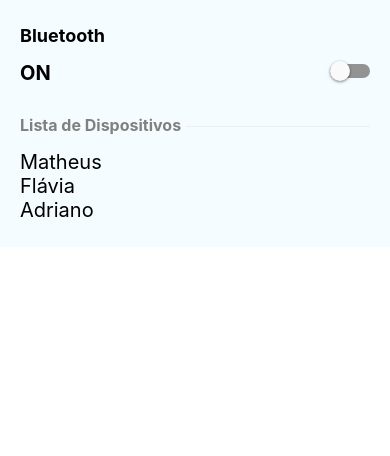
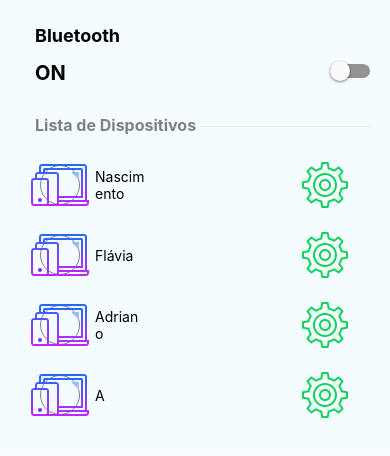
Before and after one commit to MatheusNascimento99/Evtech, a React Native app: screen / in a window 390 px wide. Shown: the top 456 px of the page. Built offline with nearby package versions, Linux system fonts and the light colour scheme.

Commit message:
style: criação de estilo básico layout busca bluetooth

```diff
--- a/src/bluetooth/containers/bluetooth-list.js
+++ b/src/bluetooth/containers/bluetooth-list.js
@@ -4,13 +4,12 @@ import Layout from '../../components/bluetooth-list-layout';
 import Empty from '../../components/empty';
 import Toggle from '../../components/toggle';
 import Subtitle from '../../components/subtitle';
-
-
+import Device from '../../components/device';
 
 function BluetoothList(props) {
   const lista = [
     {
-      name: 'Matheus',
+      name: 'Nascimento',
       key: '1',
     },
     {
@@ -21,22 +20,28 @@ function BluetoothList(props) {
       name: 'Adriano',
       key: '3',
     },
+    {
+      name: 'A',
+      key: '4',
+    },
   ];
 
-const renderEmpty = () => <Empty text="Não há dispositivos" />
+  const renderEmpty = () => <Empty text="Não há dispositivos" />;
+  const renderItem = ({item}) => {
+    return <Device {...item} iconLeft={require("../../assets/ble.png")} iconRight={require("../../assets/gear.png")} />
+  };
 
 
-  return(
-  <Layout title="Bluetooth">
-    <Toggle/>
-    <Subtitle title="Lista de Dispositivos"/>
-    <FlatList
-    ListEmptyComponent={renderEmpty}
-      data={lista}
-      renderItem={({item}) => <Text style={{fontSize: 20}}>{item.name}</Text>}
-      keyExtractor={item => item.key}
-    />
-  </Layout>
+  return (
+    <Layout title="Bluetooth">
+      <Toggle />
+      <Subtitle title="Lista de Dispositivos" />
+      <FlatList
+        data={lista}
+        ListEmptyComponent={renderEmpty}
+        renderItem={renderItem}
+      />
+    </Layout>
   );
 }
 export default BluetoothList;
--- a/src/components/bluetooth-list-layout.js
+++ b/src/components/bluetooth-list-layout.js
@@ -19,6 +19,7 @@ const style= StyleSheet.create({
     backgroundColor:"#f5fcff"
     },
     title:{
+    marginLeft:15,
         fontSize:18,
         fontWeight:"bold",
     },
--- a/src/components/device.js
+++ b/src/components/device.js
@@ -3,33 +3,46 @@ import {View, Text, StyleSheet, TouchableOpacity, Image} from 'react-native';
 
 function Device(props) {
   return (
-    <TouchableOpacity style={style.wrapper}>
+    <TouchableOpacity style={style.wrapper} onPress={props.onPress}>
       <View style={style.wrapperLeft}>
-        <Image style={style.iconLeft} />
+        <Image style={style.iconLeft} source={props.iconLeft} />
       </View>
       <View style={style.wrapperName}>
-        <Text style={style.name}></Text>
+        <Text style={style.name}>{props.name}</Text>
       </View>
-      <Image style={style.iconRight}/>
+      <Image style={style.iconRight} source={props.iconRight}/>
     </TouchableOpacity>
   );
 }
 
 const style = StyleSheet.create({
   wrapper: {
-    paddingVertical: 15,
+    paddingLeft: 20,
+    paddingRight: 20,
     flexDirection: 'row',
+    alignItems  :"center",
+    justifyContent:"space-between",
+    padding:10
+
   },
   wrapperLeft: {
-    fontSize: 20,
-    flex: 1,
-    fontWeight: 'bold',
+    width:40,
+    height:40,
+    borderRadius:20,
+    borderColor:"gray",
+    borderWidth:1,
+    alignItems  :"center",
+    flexDirection: 'column',
+    justifyContent:"center",
   },
   swiiconLefttch: {
-    width: 50,
+    width:20,
+    height:20,
   },
   wrapperName: {
-    width: 50,
+    flex:1,
+    justifyContent:"flex-start",
+    marginLeft:15,
   },
   name: {
     width: 50,
--- a/src/components/subtitle.js
+++ b/src/components/subtitle.js
@@ -17,6 +17,7 @@ const style = StyleSheet.create({
     alignItems:"center"
   },
   title: {
+    marginLeft:15,
     fontSize: 16,
     color:"gray",
     fontWeight:"bold",
--- a/src/components/toggle.js
+++ b/src/components/toggle.js
@@ -20,6 +20,7 @@ const style = StyleSheet.create({
     flexDirection:"row",
   },
   text: {
+    marginLeft:15,
     fontSize: 20,
     flex:1,
     fontWeight:"bold",
```
Also changed, not shown: src/assets/ble.png (added), src/assets/gear.png (added).
